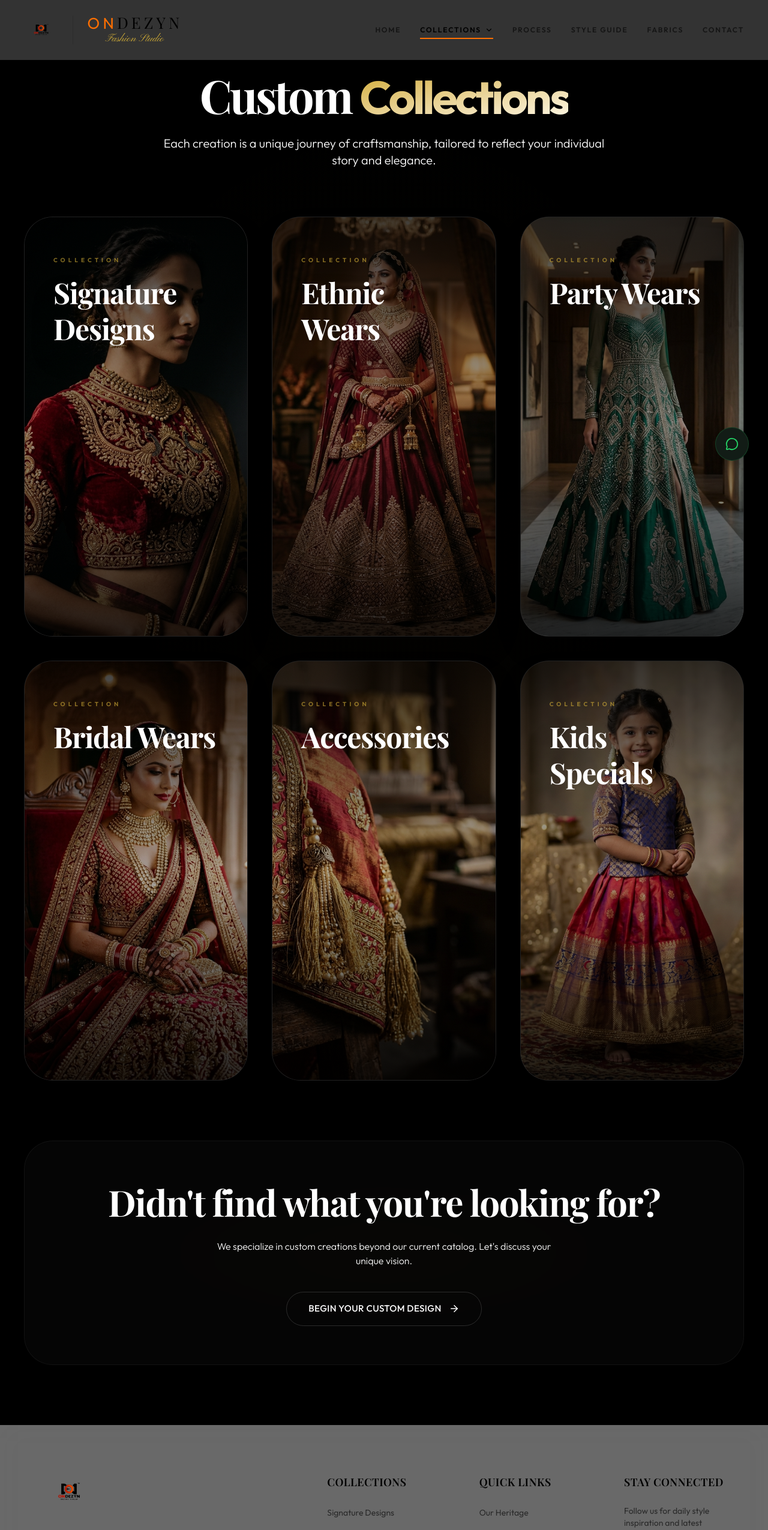
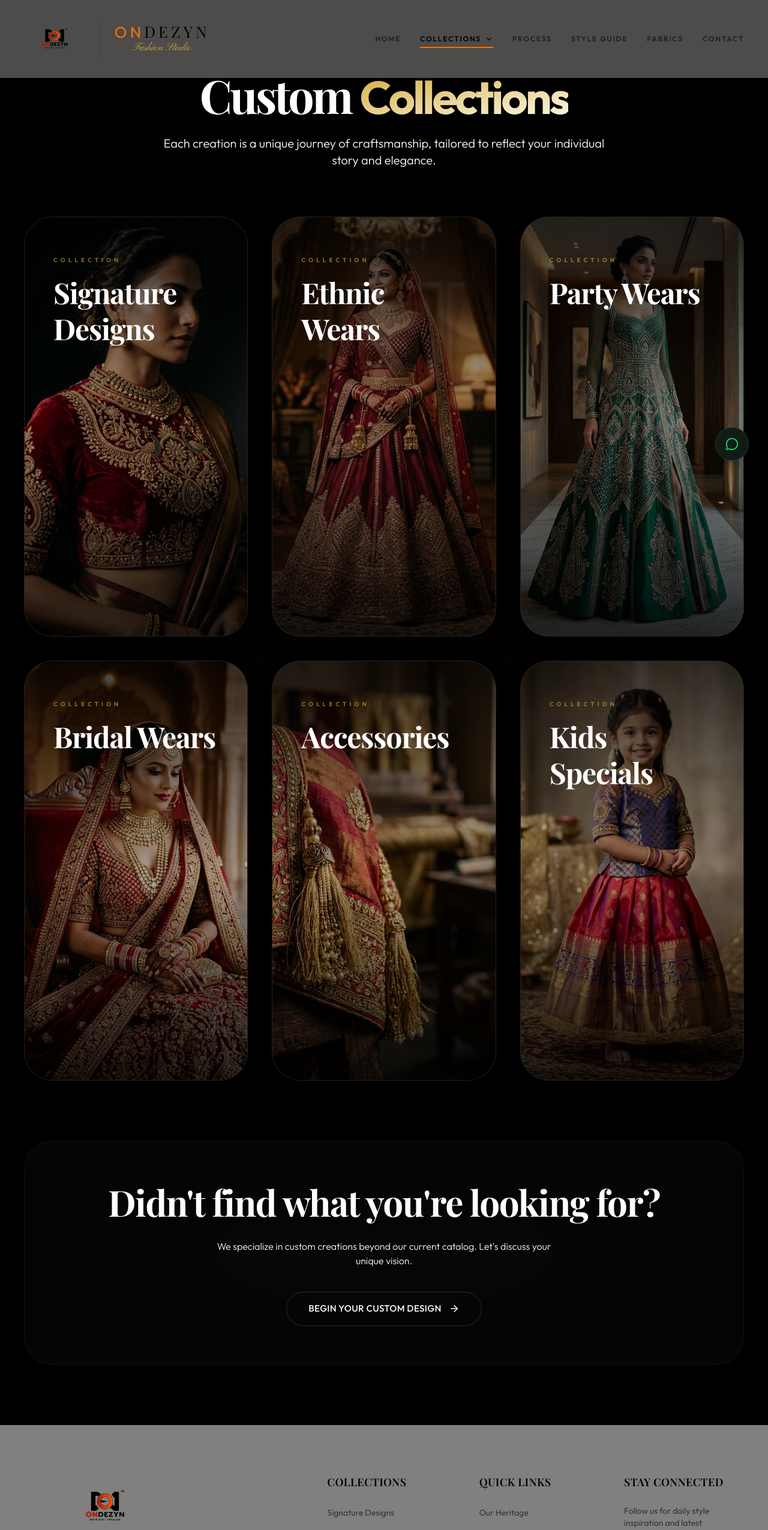
Before and after one commit to thoufeerma/ondezyn, a Next.js app: page /collections in a window 1280 px wide. Shown: the top 2550 px of the page at 60% size. Built offline with nearby package versions, Linux system fonts and the light colour scheme; a web font is replaced by a local one.

Commit message:
style: elevate ONDEZYN branding with 80% logo increase and premium champagne glass aesthetic

```diff
--- a/src/app/page.tsx
+++ b/src/app/page.tsx
@@ -50,13 +50,13 @@ export default function Home() {
       {/* Branded Loader */}
       {loading && (
         <div
-          className="fixed inset-0 bg-white/40 backdrop-blur-xl z-[10000] flex flex-col justify-center items-center transition-all duration-1000 ease-in-out"
+          className="fixed inset-0 bg-[#fdfbf7]/50 backdrop-blur-xl z-[10000] flex flex-col justify-center items-center transition-all duration-1000 ease-in-out"
           style={{ opacity: progress === 100 ? 0 : 1, visibility: progress === 100 ? 'hidden' : 'visible' }}
         >
           <div className="mb-10 animate-float-slow">
-            <Image src="/images/logo black.png" alt="ONDEZYN Logo" width={250} height={120} className="object-contain" priority unoptimized />
+            <Image src="/images/logo black.png" alt="ONDEZYN Logo" width={450} height={216} className="object-contain" priority unoptimized />
           </div>
-          <div className="w-[250px] h-[2px] bg-black/10 overflow-hidden">
+          <div className="w-[350px] h-[2px] bg-black/10 overflow-hidden">
             <div className="h-full bg-accent-orange transition-all duration-100 ease-linear" style={{ width: `${progress}%` }}></div>
           </div>
         </div>
--- a/src/components/Footer.tsx
+++ b/src/components/Footer.tsx
@@ -6,12 +6,12 @@ import { MessageCircle } from "lucide-react";
 
 const Footer = () => {
   return (
-    <footer className="pt-10 lg:pt-20 pb-6 lg:pb-10 px-5 lg:px-10 border-t border-black/5 bg-white/40 backdrop-blur-xl relative z-10">
+    <footer className="pt-10 lg:pt-20 pb-6 lg:pb-10 px-5 lg:px-10 border-t border-black/5 bg-[#fdfbf7]/50 backdrop-blur-xl relative z-10">
       <div className="container mx-auto max-w-[1400px] grid grid-cols-2 lg:flex lg:flex-row justify-between items-start mb-6 lg:mb-16 gap-x-4 gap-y-6 lg:gap-0">
         <div className="col-span-2 lg:col-span-1 lg:max-w-sm flex flex-col lg:block">
           <div className="flex justify-between items-center lg:items-start lg:block mb-3 lg:mb-6">
             <Link href="/" className="inline-block transition-transform duration-500 hover:scale-105">
-              <Image src="/images/logo black.png" alt="ONDEZYN™ Logo" width={110} height={40} className="object-contain lg:w-[150px] lg:h-[60px]" unoptimized />
+              <Image src="/images/logo black.png" alt="ONDEZYN™ Logo" width={198} height={72} className="object-contain lg:w-[270px] lg:h-[108px]" unoptimized />
             </Link>
             <div className="flex lg:hidden items-center gap-2">
               <a href="https://www.instagram.com/ondezyn/" target="_blank" rel="noopener noreferrer" className="w-8 h-8 rounded-lg bg-black/5 flex items-center justify-center hover:bg-accent-orange hover:text-white transition-all"><Instagram size={14} /></a>
--- a/src/components/Navbar.tsx
+++ b/src/components/Navbar.tsx
@@ -57,7 +57,7 @@ const Navbar = () => {
 
   return (
     <>
-      <header className={`fixed top-0 left-0 right-0 h-[80px] lg:h-[100px] flex items-center justify-between px-6 lg:px-10 z-[100] transition-all duration-500 border-b ${scrolled ? 'bg-white/40 backdrop-blur-xl shadow-[0_8px_32px_rgba(0,0,0,0.05)] border-black/5' : 'bg-white/20 backdrop-blur-md border-black/5'}`}>
+      <header className={`fixed top-0 left-0 right-0 h-[100px] lg:h-[130px] flex items-center justify-between px-6 lg:px-10 z-[100] transition-all duration-500 border-b ${scrolled ? 'bg-[#fdfbf7]/50 backdrop-blur-xl shadow-[0_8px_32px_rgba(0,0,0,0.05)] border-black/5' : 'bg-[#fdfbf7]/30 backdrop-blur-md border-black/5'}`}>
         <div className="flex items-center gap-3 lg:gap-6 z-[10]">
           <Link
             href="/"
@@ -67,14 +67,14 @@ const Navbar = () => {
             <Image
               src="/images/logo black.png"
               alt="ONDEZYN™ Logo"
-              width={135}
-              height={50}
-              className="object-contain w-auto h-8 lg:h-10"
+              width={243}
+              height={90}
+              className="object-contain w-auto h-14 lg:h-[4.5rem]"
               priority
               unoptimized
             />
           </Link>
-          <div className="hidden sm:flex flex-col items-center justify-center pl-4 lg:pl-6 border-l border-black/10 h-10 lg:h-12">
+          <div className="hidden sm:flex flex-col items-center justify-center pl-4 lg:pl-6 border-l border-black/10 h-12 lg:h-16">
             <p className="text-[18px] lg:text-[26px] text-black font-heading tracking-[0.2em] leading-none mb-1 uppercase">
               <span className="text-accent-orange">ON</span>DEZYN
             </p>
```
